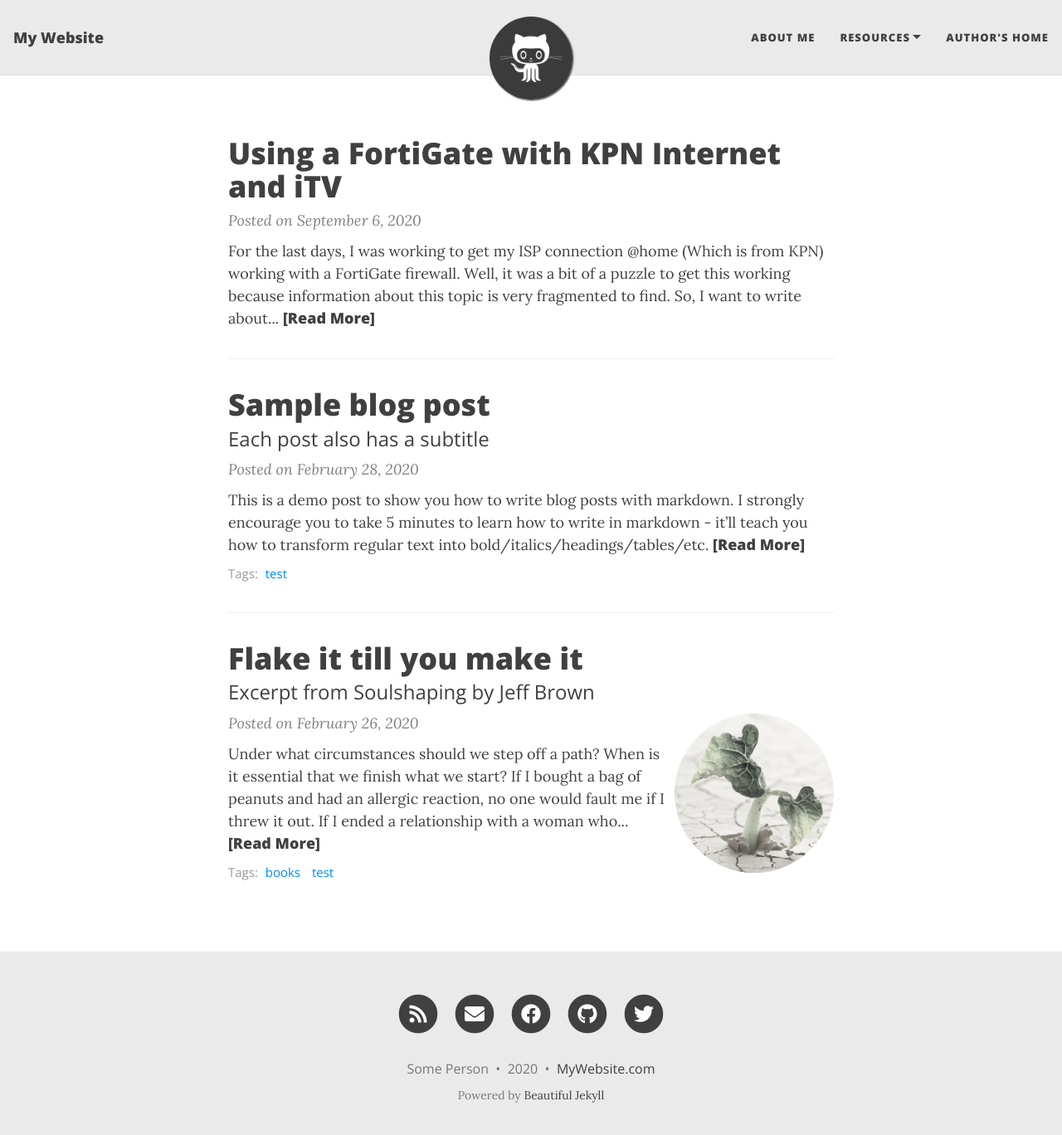
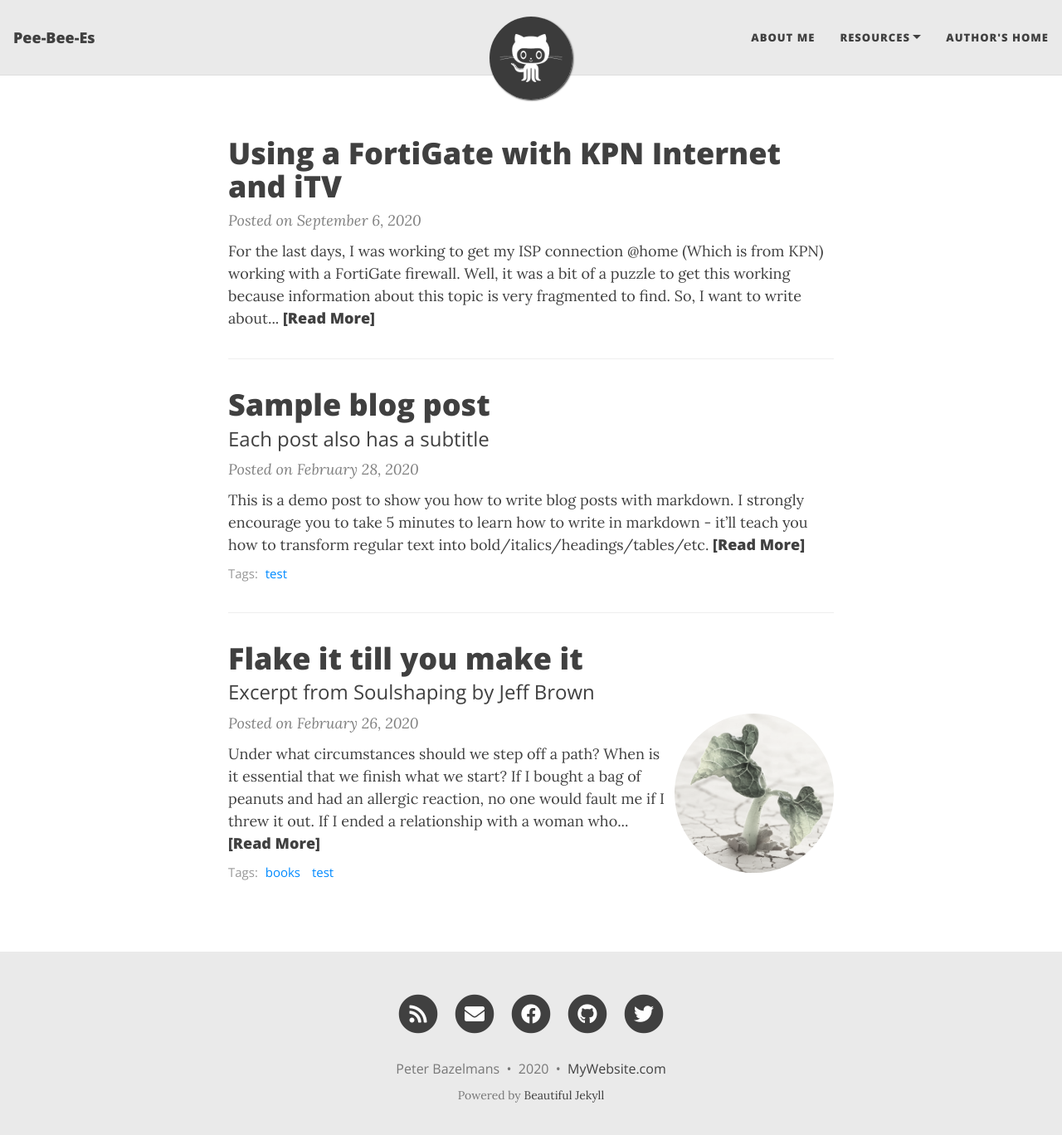
Before and after one commit to pbazelmans/pbazelmans.github.io, a Jekyll site: the page built from index.markdown, in a window 1280 px wide and 1381 px high. Shown: the top 1368 px of the window at 83% size. Built offline with Jekyll 4.4.1, drawn with Linux system fonts in a browser that asks for light colours; nearby versions of some CDN libraries; the list of posts is cut into pages by our own code.

Commit message:
Update _config.yml

```diff
--- a/_config.yml
+++ b/_config.yml
@@ -6,10 +6,10 @@
 # --- Required options --- #
 
 # Name of website
-title: My Website
+title: Pee-Bee-Es
 
 # Your name to show in the footer
-author: Some Person
+author: Peter Bazelmans
 
 # --- List of links in the navigation bar --- #
 
```
